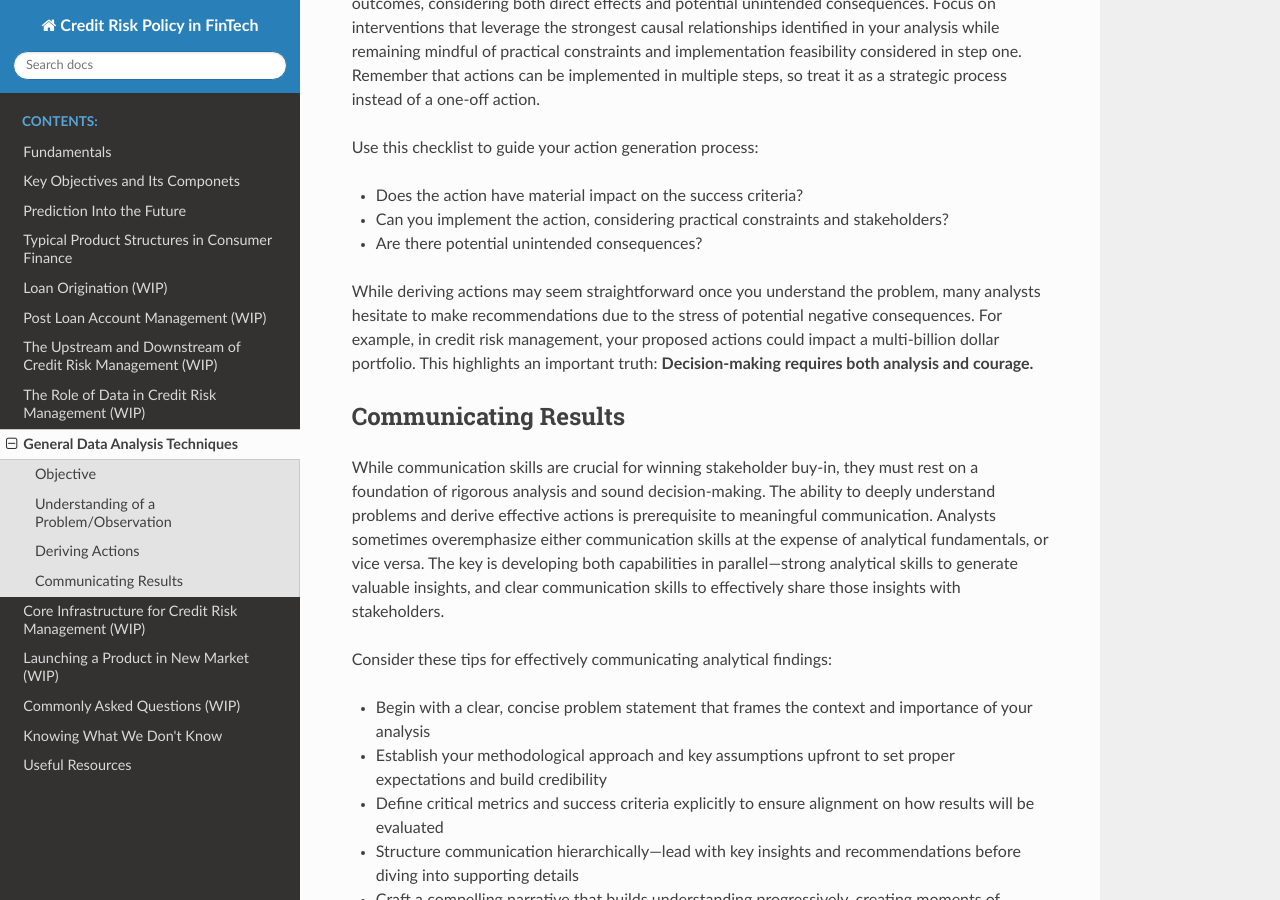
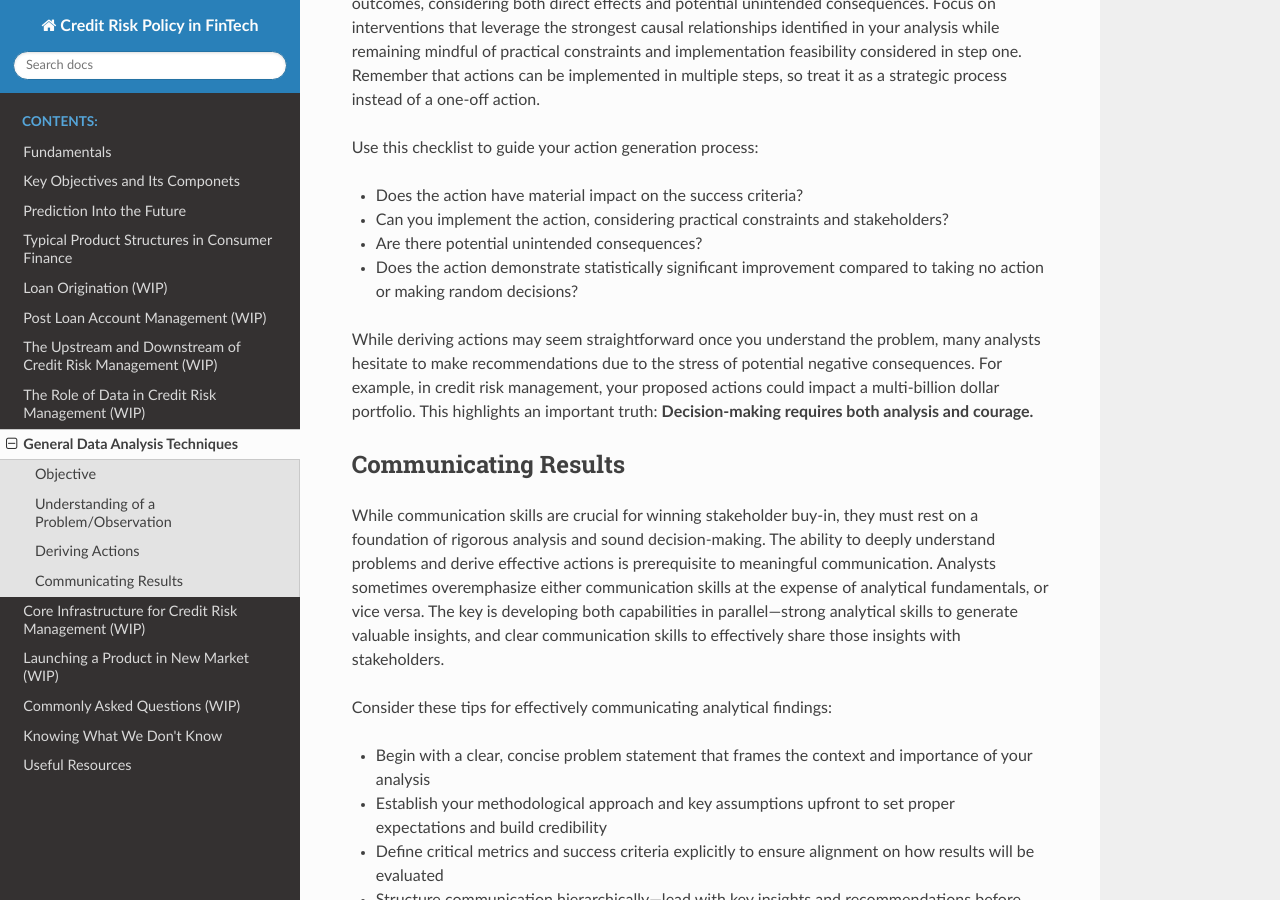
Before and after one commit to kychanbp/credit_risk_mgmt_fintech, a Sphinx documentation site: the page built from docs/source/data_analysis.md, in a window 1280 px wide and 900 px high, scrolled down 3000 px. Built offline with Sphinx 7.4.7 and the Read the Docs theme 3.1.0, drawn with Linux system fonts in a browser that asks for light colours.

Commit message:
add one more point

```diff
--- a/docs/source/data_analysis.md
+++ b/docs/source/data_analysis.md
@@ -57,6 +57,7 @@ Use this checklist to guide your action generation process:
 - Does the action have material impact on the success criteria?
 - Can you implement the action, considering practical constraints and stakeholders?
 - Are there potential unintended consequences?
+- Does the action demonstrate statistically significant improvement compared to taking no action or making random decisions?
 
 While deriving actions may seem straightforward once you understand the problem, many analysts hesitate to make recommendations due to the stress of potential negative consequences. For example, in credit risk management, your proposed actions could impact a multi-billion dollar portfolio. This highlights an important truth: **Decision-making requires both analysis and courage.**
 
```
